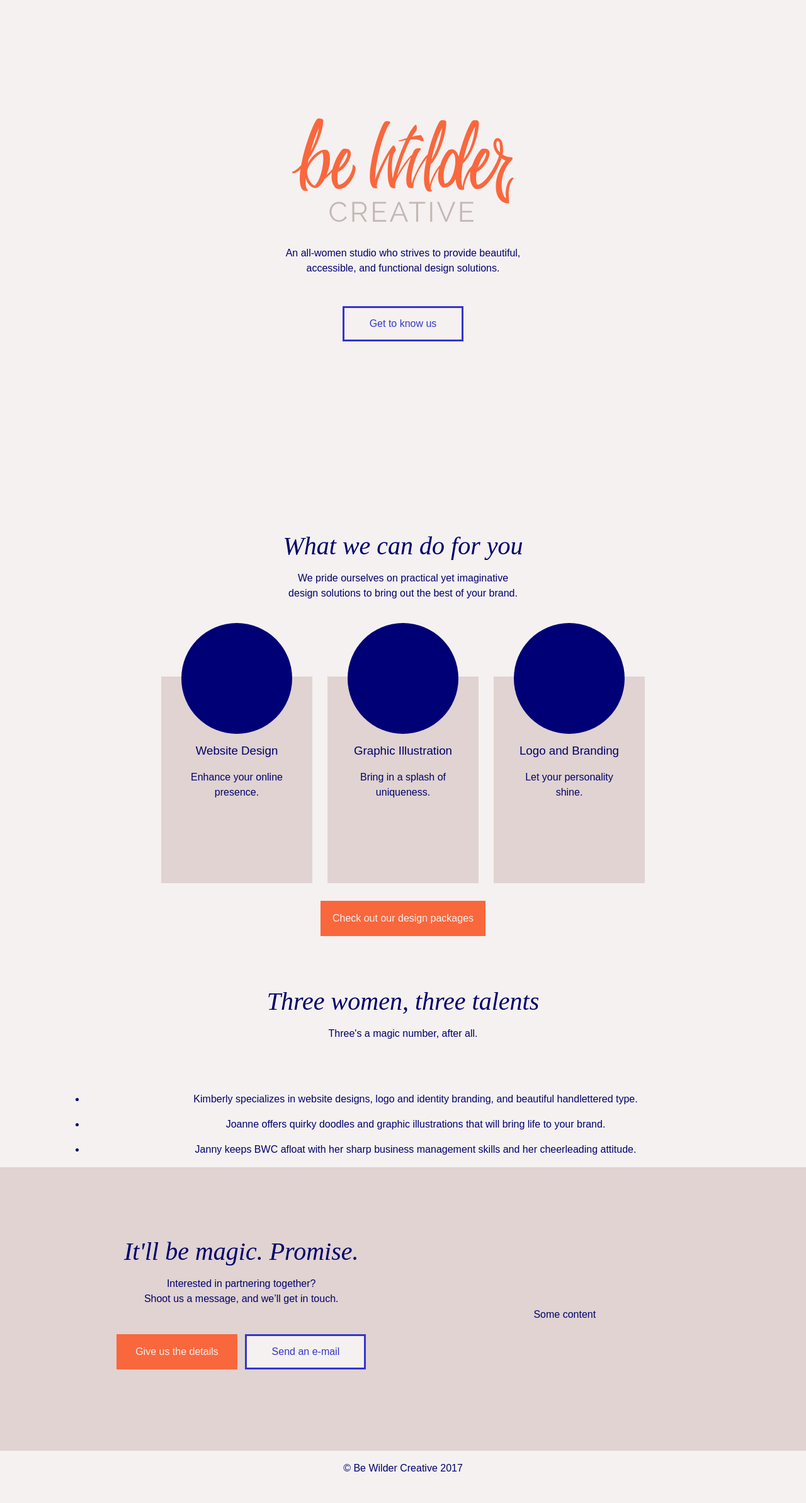
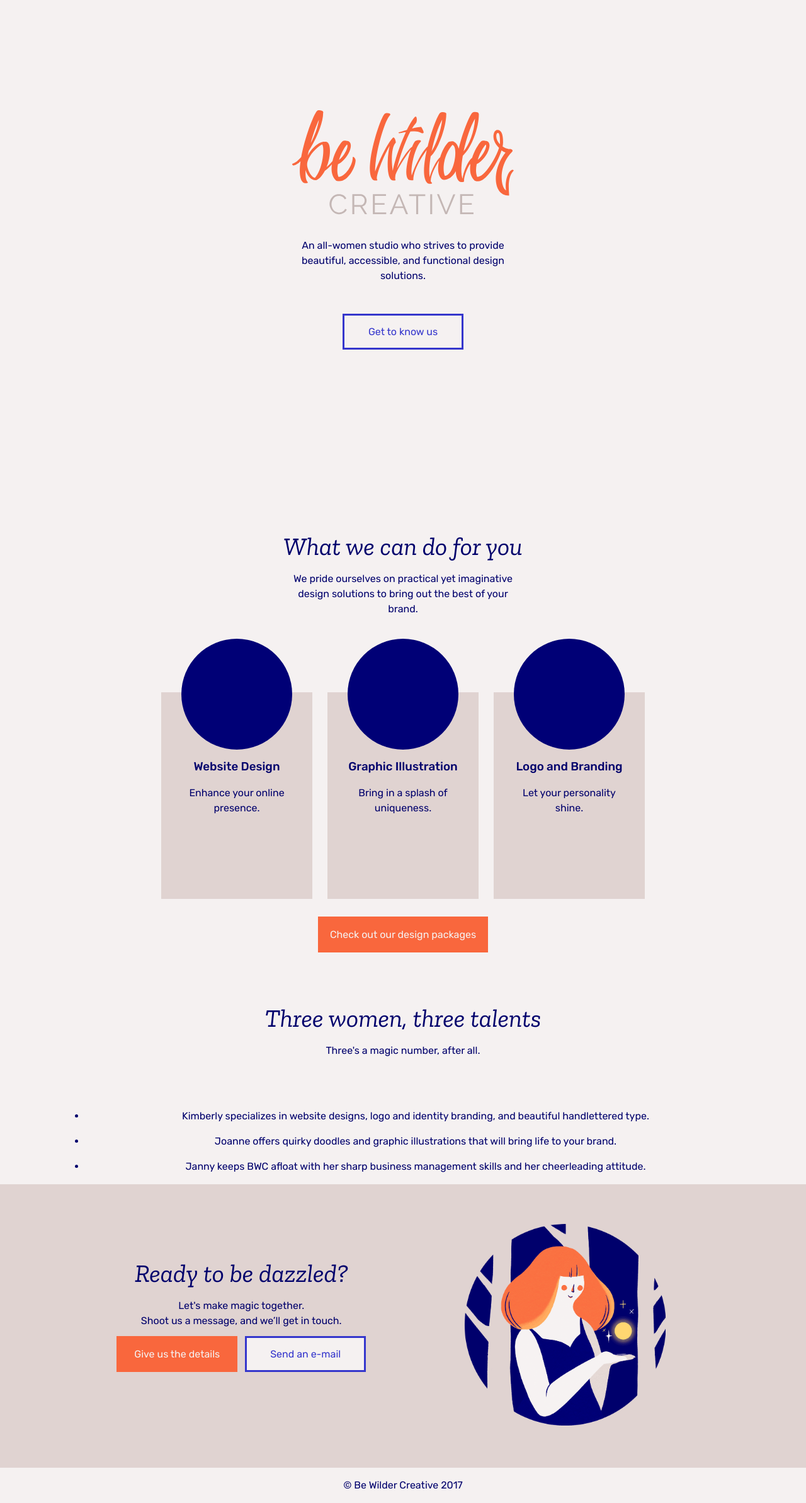
Before and after one commit to bewildercreative/bewildercreative.github.io, a Jekyll site: the page built from index.md, in a window 1280 px wide. Shown: the whole page at 63% size. Built offline with Jekyll 4.4.1, drawn with Linux system fonts in a browser that asks for light colours; before the commit the page ends 2359 px from its top, so only the background shows below that.

Commit message:
updated footer image

```diff
--- a/_includes/contact.html
+++ b/_includes/contact.html
@@ -2,17 +2,18 @@
   <div class="content">
     <div class="half-page">
       <header>
-        <h1>It'll be magic. Promise.</h1>
-        <p>Interested in partnering together? <br /> Shoot us a message, and we’ll get in touch.</p>
+        <h1>Ready to be dazzled?</h1>
+        <p>Let's make magic together. <br /> Shoot us a message, and we’ll get in touch.</p>
       </header>
 
-      <button class="highlight">Give us the details</button>
-      <button>Send an e-mail</button>
+      <div class="contact-buttons">
+        <a href="#" target="_blank"><button class="highlight">Give us the details</button></a>
+        <a href="mailto:hello@bewildercreative.co" target="_blank"><button>Send an e-mail</button></a>
+      </div>
     </div>
 
     <div class="half-page">
-      <img src="" />
-      <p>Some content</p>
+      <img src="../assets/images/footer/dazzling.gif" />
     </div>
 
   </div>
--- a/_includes/head.html
+++ b/_includes/head.html
@@ -7,6 +7,7 @@
   <meta name="description" content="{{ page.excerpt | default: site.description | strip_html | normalize_whitespace | truncate: 160 | escape }}">
 
   <link rel="stylesheet" href="{{ "/assets/main.css" | relative_url }}">
+  <link href="https://fonts.googleapis.com/css?family=Rubik:400,500|Zilla+Slab:400,400i" rel="stylesheet">
   <link rel="canonical" href="{{ page.url | replace:'index.html','' | absolute_url }}">
   <link rel="alternate" type="application/rss+xml" title="{{ site.title | escape }}" href="{{ "/feed.xml" | relative_url }}">
 
--- a/_sass/partials/_footer.scss
+++ b/_sass/partials/_footer.scss
@@ -34,6 +34,15 @@ section.contact {
   button {
     margin: $button-margin;
   }
+
+  .contact-buttons {
+    margin-top: -2rem;
+    margin-bottom: 1rem;
+  }
+
+  img {
+    max-width: 20rem;
+  }
 }
 
 .half-page {
@@ -63,6 +72,13 @@ footer {
   .contact {
     .content {
       min-height: 40vh;
+      -webkit-flex-wrap: wrap-reverse;
+      flex-wrap: wrap-reverse;
+
+      img {
+        margin-top: 1rem;
+        margin-bottom: -2rem;
+      }
     }
 
     header {
```
Also changed, not shown: assets/images/footer/dazzling.gif (added).
